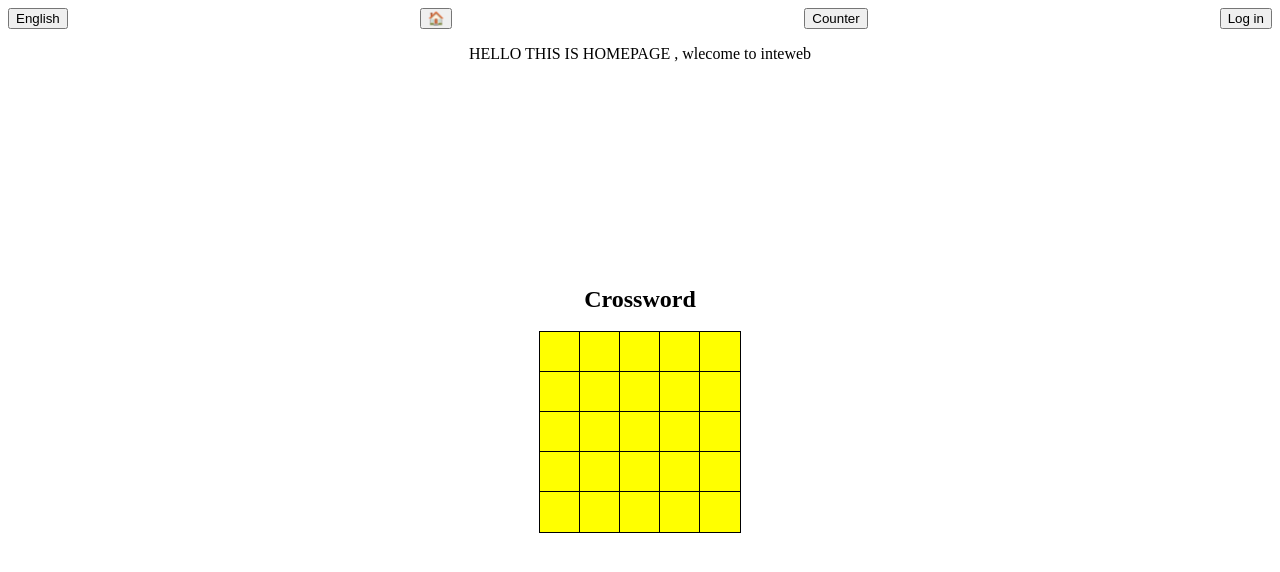
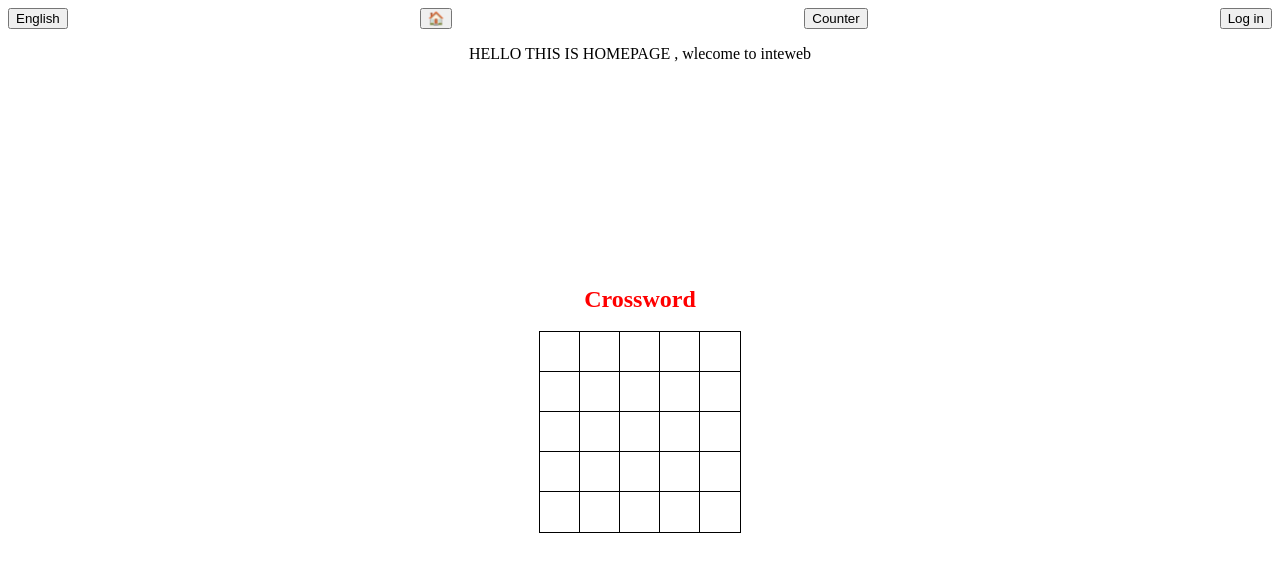
Before and after one commit to chunyukuo88/portfolio2, a React (Create React App) app: page / in a window 1280 px wide. Shown: the top 572 px of the page. Built offline with nearby package versions, Linux system fonts and the light colour scheme.

Commit message:
WIP: Test is now failing for the right reason, but it is getting late. Implement color-change-on-click tomorrow.

```diff
--- a/src/features/crossword/Crossword.jsx
+++ b/src/features/crossword/Crossword.jsx
@@ -13,7 +13,7 @@ export default function Crossword(){
   return (
       <main style={styles.main}>
         <section style={styles.section}>
-          <h1 className={styles.title}>Crossword</h1>
+          <h1 style={styles.title}>Crossword</h1>
           {
             grid.map((row, outerIndex) => (
               <div style={styles.row} key={outerIndex}>
--- a/src/features/crossword/styles.js
+++ b/src/features/crossword/styles.js
@@ -5,10 +5,16 @@ export const styles = {
     color: 'red',
   },
   square: {
-      backgroundColor: 'yellow',
-      outline: 'solid black 1px',
-      width: '40px',
-      height: '40px',
+    backgroundColor: 'white',
+    outline: 'solid black 1px',
+    width: '40px',
+    height: '40px',
+  },
+  neighbor: {
+    backgroundColor: 'yellow',
+    outline: 'solid black 1px',
+    width: '40px',
+    height: '40px',
   },
   main: {
       height: '80vh',
```
Also changed, not shown: 1 other file (tests, documents, lock files or other folders).
